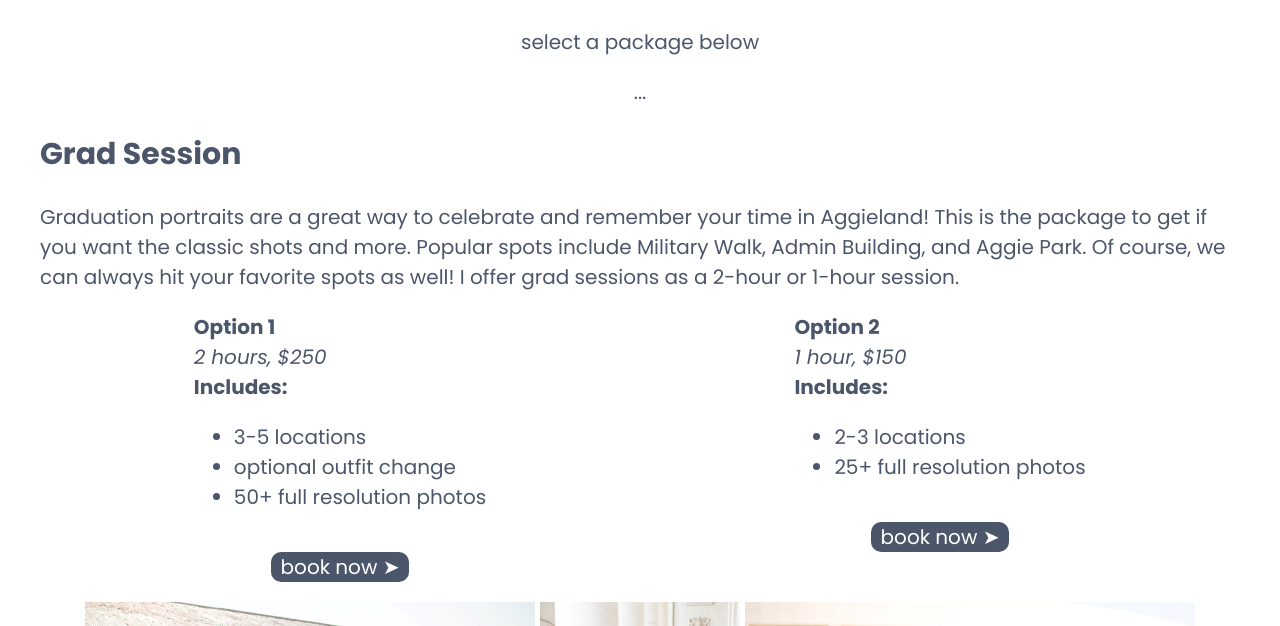
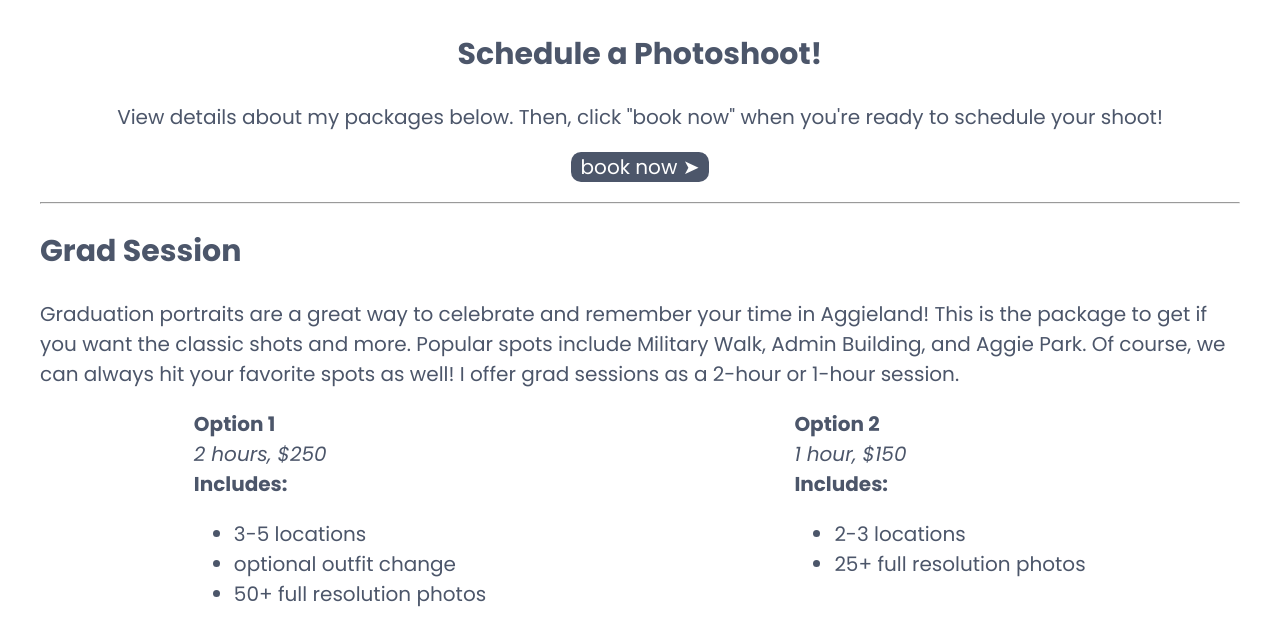
Before and after one commit to thechangsta/matthew_chang_photography, a plain HTML site: page schedule.html in a window 1280 px wide. Shown: the part 101-727 px from the top of the page. Drawn offline with Linux system fonts and the light colour scheme.

Commit message:
temporary fix: change scheduler to Google Form

```diff
--- a/schedule.html
+++ b/schedule.html
@@ -31,9 +31,11 @@
 
   <div id ="content">
     <div style="text-align: center;">
-      <p>select a package below</p>
-      <p>...</p>
+      <h2>Schedule a Photoshoot!</h2>
+      <p>View details about my packages below. Then, click "book now" when you're ready to schedule your shoot!</p>
+      <p ><a target="_blank" href="https://forms.gle/A75bsyQxzpWyzQPp8" id="link-button">book now ➤</a></p>
     </div>
+    <hr>
 
 
     <p><h2>Grad Session</h2>
@@ -54,7 +56,7 @@
         <li>50+ full resolution photos</li>
       </ul>
       </div>
-      <p ><a  href="schedule/2-hr-grad.html" id="link-button">book now ➤</a></p>
+
     </div>
 
     <div style="text-align: center; float:right; width:50%;">
@@ -67,7 +69,6 @@
         <li>25+ full resolution photos</li>
       </ul>
       </div>
-      <p ><a  href="schedule/1-hr-grad.html" id="link-button">book now ➤</a></p>
     </div>
 
     <div id="clear"></div>
@@ -93,7 +94,6 @@
         <li>5+ headshots and/or full-length portraits</li>
       </ul>
       </div>
-      <p ><a  href="schedule/prof-portraits.html" id="link-button">book now ➤</a></p>
     </div>
 
     <div id="clear"></div>
@@ -117,7 +117,6 @@
         <li>25+ full resolution photos</li>
       </ul>
       </div>
-      <p ><a  href="schedule/engagement.html" id="link-button">book now ➤</a></p>
     </div>
 
     <div style="text-align: center;">
```
